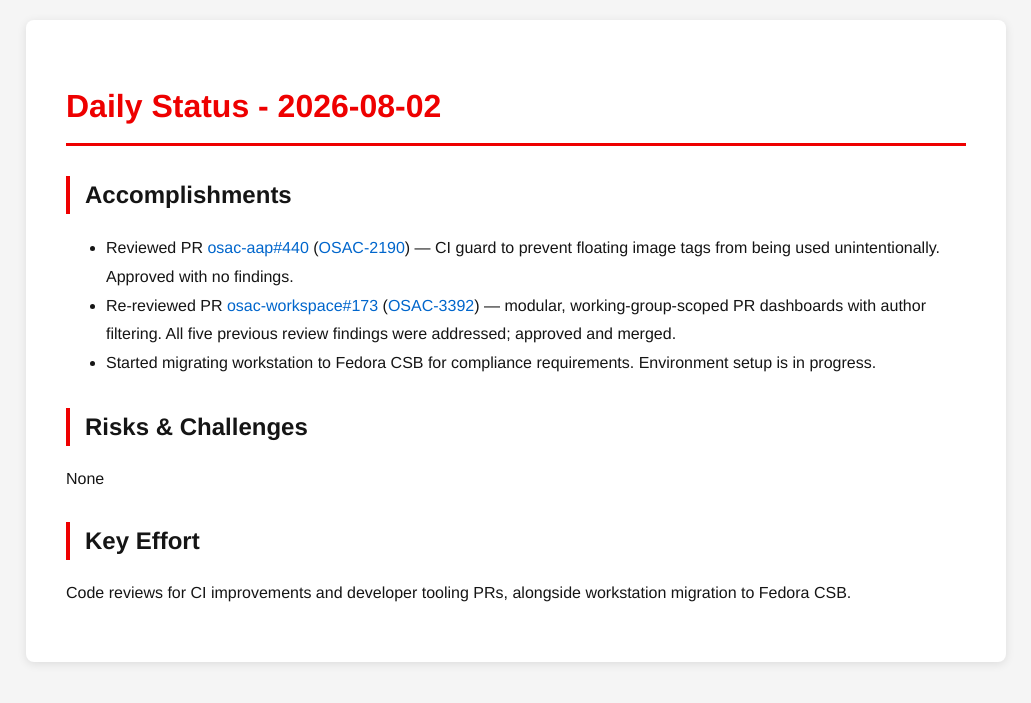
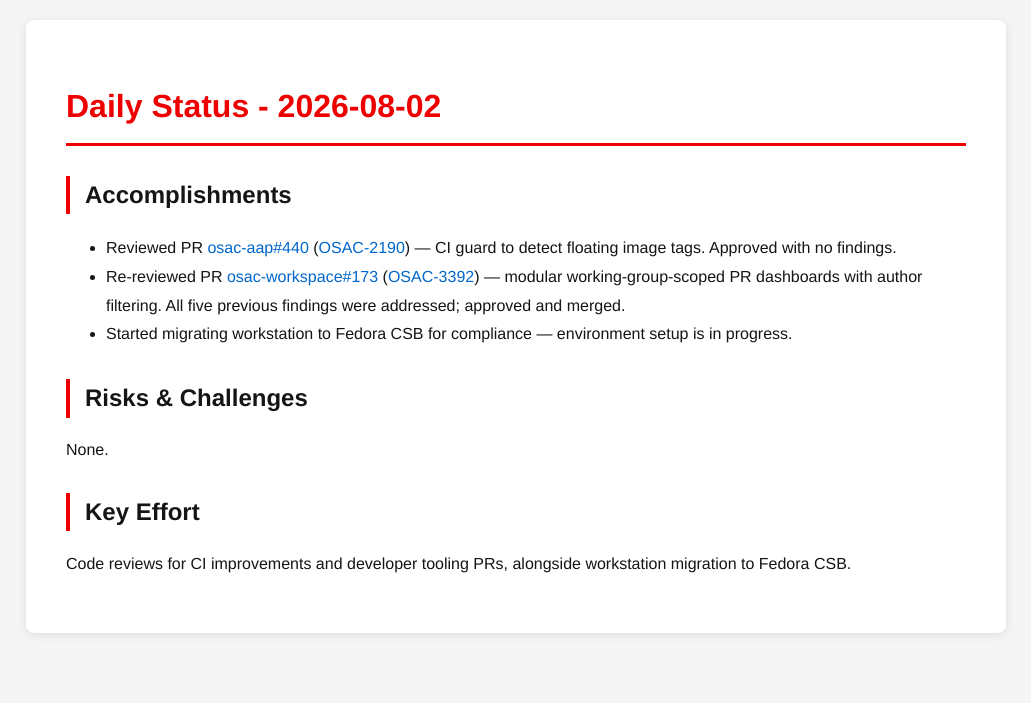
Before and after one commit to tzvatot/daily-status, a Jekyll site: the page built from 2026-08-02.md, in a window 1280 px wide. Shown: the top 703 px of the page, without its empty margins (124-1155 px from the left). Built offline with Jekyll 4.4.1, drawn with Linux system fonts in a browser that asks for light colours.

Commit message:
Daily status update - 2026-08-02

```diff
--- a/2026-08-02.md
+++ b/2026-08-02.md
@@ -7,12 +7,12 @@ date: 2026-08-02
 # Daily Status - 2026-08-02
 
 ## Accomplishments
-- Reviewed PR [osac-aap#440](https://github.com/osac-project/osac-aap/pull/440) ([OSAC-2190](https://redhat.atlassian.net/browse/OSAC-2190)) — CI guard to prevent floating image tags from being used unintentionally. Approved with no findings.
-- Re-reviewed PR [osac-workspace#173](https://github.com/osac-project/osac-workspace/pull/173) ([OSAC-3392](https://redhat.atlassian.net/browse/OSAC-3392)) — modular, working-group-scoped PR dashboards with author filtering. All five previous review findings were addressed; approved and merged.
-- Started migrating workstation to Fedora CSB for compliance requirements. Environment setup is in progress.
+- Reviewed PR [osac-aap#440](https://github.com/osac-project/osac-aap/pull/440) ([OSAC-2190](https://redhat.atlassian.net/browse/OSAC-2190)) — CI guard to detect floating image tags. Approved with no findings.
+- Re-reviewed PR [osac-workspace#173](https://github.com/osac-project/osac-workspace/pull/173) ([OSAC-3392](https://redhat.atlassian.net/browse/OSAC-3392)) — modular working-group-scoped PR dashboards with author filtering. All five previous findings were addressed; approved and merged.
+- Started migrating workstation to Fedora CSB for compliance — environment setup is in progress.
 
 ## Risks & Challenges
-None
+None.
 
 ## Key Effort
 Code reviews for CI improvements and developer tooling PRs, alongside workstation migration to Fedora CSB.
```
